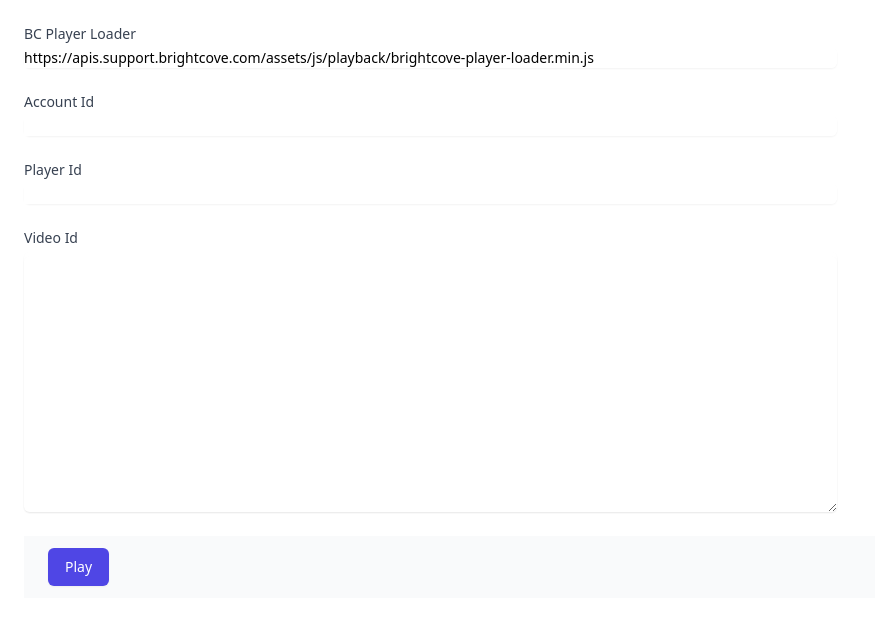
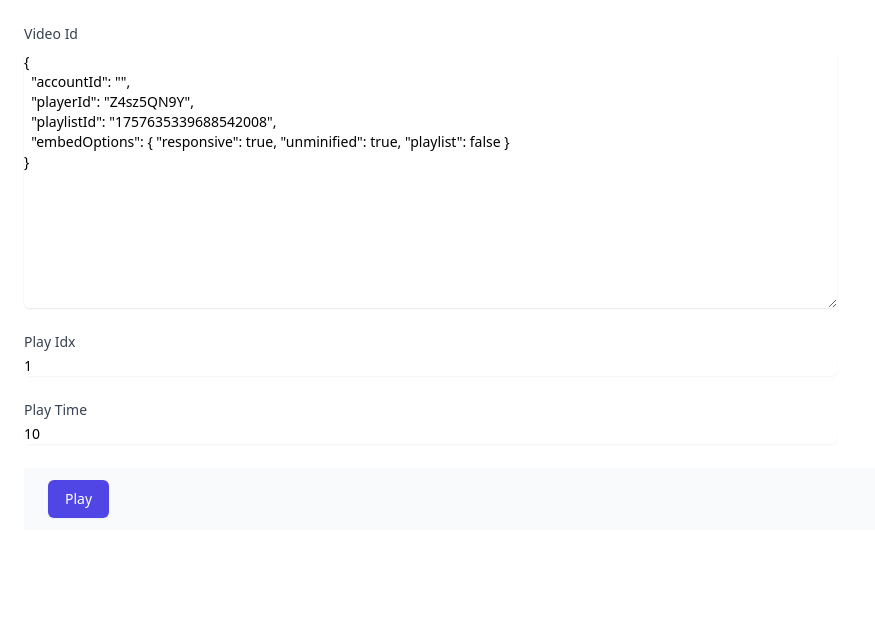
Before and after one commit to thanapol-hypcode/bcplayer-nuxtjs, a Nuxt app: page / in a window 1280 px wide. Shown: the top 626 px of the page, without its empty margins (0-875 px from the left). Built offline with nearby package versions, Linux system fonts and the light colour scheme.

Commit message:
set playlist item and start time

```diff
--- a/app.vue
+++ b/app.vue
@@ -2,11 +2,77 @@
   <div class="mt-5 md:col-span-2 md:mt-0">
     <div class="space-y-6 bg-white px-4 py-5 sm:p-6">
 
+      <!--      <div class="grid grid-cols-3 gap-6">-->
+      <!--        <div class="col-span-3 sm:col-span-2">-->
+      <!--          <label for="playerUrl" class="block text-sm font-medium text-gray-700">BC Player Loader</label>-->
+      <!--          <div class="mt-1 flex rounded-md shadow-sm">-->
+      <!--            <input type="text" name="playerUrl" v-model="playerUrl"-->
+      <!--                   class="block w-full flex-1-->
+      <!--                   rounded-none-->
+      <!--                   rounded-r-md-->
+      <!--                   border-gray-700-->
+      <!--                   focus:border-indigo-500-->
+      <!--                   focus:ring-indigo-500-->
+      <!--                   sm:text-sm"/>-->
+      <!--          </div>-->
+      <!--        </div>-->
+      <!--      </div>-->
+
+      <!--      <div class="grid grid-cols-3 gap-6">-->
+      <!--        <div class="col-span-3 sm:col-span-2">-->
+      <!--          <label for="accountId" class="block text-sm font-medium text-gray-700">Account Id</label>-->
+      <!--          <div class="mt-1 flex rounded-md shadow-sm">-->
+      <!--            <input type="text" name="accountId" v-model="accountId"-->
+      <!--                   class="block w-full flex-1-->
+      <!--                   rounded-none-->
+      <!--                   rounded-r-md-->
+      <!--                   border-gray-700-->
+      <!--                   focus:border-indigo-500-->
+      <!--                   focus:ring-indigo-500-->
+      <!--                   sm:text-sm"/>-->
+      <!--          </div>-->
+      <!--        </div>-->
+      <!--      </div>-->
+
+      <!--      <div class="grid grid-cols-3 gap-6">-->
+      <!--        <div class="col-span-3 sm:col-span-2">-->
+      <!--          <label for="playerId" class="block text-sm font-medium text-gray-700">Player Id</label>-->
+      <!--          <div class="mt-1 flex rounded-md shadow-sm">-->
+      <!--            <input type="text" name="playerId" v-model="playerId"-->
+      <!--                   class="block w-full flex-1-->
+      <!--                   rounded-none-->
+      <!--                   rounded-r-md-->
+      <!--                   border-gray-700-->
+      <!--                   focus:border-indigo-500-->
+      <!--                   focus:ring-indigo-500-->
+      <!--                   sm:text-sm"/>-->
+      <!--          </div>-->
+      <!--        </div>-->
+      <!--      </div>-->
+
+
       <div class="grid grid-cols-3 gap-6">
         <div class="col-span-3 sm:col-span-2">
-          <label for="playerUrl" class="block text-sm font-medium text-gray-700">BC Player Loader</label>
+          <label for="setting" class="block text-sm font-medium text-gray-700">Video Id</label>
           <div class="mt-1 flex rounded-md shadow-sm">
-            <input type="text" name="playerUrl" v-model="playerUrl"
+            <textarea name="setting" v-model="setting"
+                      placeholder='player loader config'
+                      class="mt-1 block w-full
+                      rounded-md
+                      border-gray-700
+                      shadow-sm
+                      focus:border-indigo-500
+                      focus:ring-indigo-500
+                      sm:text-sm h-64"/>
+          </div>
+        </div>
+      </div>
+
+      <div class="grid grid-cols-3 gap-6">
+        <div class="col-span-3 sm:col-span-2">
+          <label for="playIdx" class="block text-sm font-medium text-gray-700">Play Idx</label>
+          <div class="mt-1 flex rounded-md shadow-sm">
+            <input type="text" name="playIdx" v-model="playIdx"
                    class="block w-full flex-1
                    rounded-none
                    rounded-r-md
@@ -20,9 +86,9 @@
 
       <div class="grid grid-cols-3 gap-6">
         <div class="col-span-3 sm:col-span-2">
-          <label for="accountId" class="block text-sm font-medium text-gray-700">Account Id</label>
+          <label for="playTime" class="block text-sm font-medium text-gray-700">Play Time</label>
           <div class="mt-1 flex rounded-md shadow-sm">
-            <input type="text" name="accountId" v-model="accountId"
+            <input type="text" name="playTime" v-model="playTime"
                    class="block w-full flex-1
                    rounded-none
                    rounded-r-md
@@ -30,40 +96,6 @@
                    focus:border-indigo-500
                    focus:ring-indigo-500
                    sm:text-sm"/>
-          </div>
-        </div>
-      </div>
-
-      <div class="grid grid-cols-3 gap-6">
-        <div class="col-span-3 sm:col-span-2">
-          <label for="playerId" class="block text-sm font-medium text-gray-700">Player Id</label>
-          <div class="mt-1 flex rounded-md shadow-sm">
-            <input type="text" name="playerId" v-model="playerId"
-                   class="block w-full flex-1
-                   rounded-none
-                   rounded-r-md
-                   border-gray-700
-                   focus:border-indigo-500
-                   focus:ring-indigo-500
-                   sm:text-sm"/>
-          </div>
-        </div>
-      </div>
-
-
-      <div class="grid grid-cols-3 gap-6">
-        <div class="col-span-3 sm:col-span-2">
-          <label for="setting" class="block text-sm font-medium text-gray-700">Video Id</label>
-          <div class="mt-1 flex rounded-md shadow-sm">
-            <textarea name="setting" v-model="setting"
-                      placeholder=''
-                      class="mt-1 block w-full
-                      rounded-md
-                      border-gray-700
-                      shadow-sm
-                      focus:border-indigo-500
-                      focus:ring-indigo-500
-                      sm:text-sm h-64"/>
           </div>
         </div>
       </div>
@@ -87,47 +119,90 @@
 </template>
 <script>
 import {loadScript} from "vue-plugin-load-script";
+import brightcovePlayerLoader from '@brightcove/player-loader';
 
 export default {
   data() {
 
     return {
-      playerUrl: 'https://apis.support.brightcove.com/assets/js/playback/brightcove-player-loader.min.js',
-      accountId: '',
-      playerId: '',
-      setting: ``,
+      setting: `{
+  "accountId": "",
+  "playerId": "Z4sz5QN9Y",
+  "playlistId": "1757635339688542008",
+  "embedOptions": { "responsive": true, "unminified": true, "playlist": false }
+}`,
+      playIdx: 1,
+      playTime: 10,
     }
   },
   methods: {
     play() {
-      loadScript(this.playerUrl).then(() => {
-        try {
-          // const vdoId = JSON.parse(this.setting)
-          const vdoId = this.setting;
-          console.log(vdoId);
+      try {
+        // console.log(this.setting);
+        const config = JSON.parse(this.setting)
+        // const { vdoId, playlistId, ep, time } = this.setting;
 
-          this.buildPlayer(vdoId)
-        } catch (e) {
-          console.log(window);
-          console.error(e)
-        }
-      })
+        this.buildPlayer(config, parseInt(this.playIdx), parseInt(this.playTime))
+      } catch (e) {
+        console.log(window);
+        console.error(e)
+      }
+      // loadScript(this.playerUrl).then(() => {
+      //   try {
+      //     console.log(this.setting);
+      //     const config = JSON.parse(this.setting)
+      //     // const { vdoId, playlistId, ep, time } = this.setting;
+      //
+      //     this.buildPlayer(config)
+      //   } catch (e) {
+      //     console.log(window);
+      //     console.error(e)
+      //   }
+      // })
     },
-    buildPlayer(video_id) {
+    buildPlayer(config, playIdx, playTime) {
       const player_container = document.getElementById('player_container');
-      const brightcovePlayerLoader = window['brightcovePlayerLoader'];
+      // const brightcovePlayerLoader = window['brightcovePlayerLoader'];
+
+      // const {vdoId, playlistId, ep, time} = config;
+
+      const params = {
+        ...config,
+        refNode: player_container,
+        embedId: 'default',
+      }
+      console.log(params);
+      console.log(playIdx);
+      console.log(playTime);
 
       player_container.innerHTML = ''
-      brightcovePlayerLoader({
-        refNode: player_container,
-        accountId: this.accountId,
-        playerId: this.playerId,
-        videoId: video_id,
-        embedId: 'default',
-      }).then(function (success) {
-        console.log('player loaded');
+
+      brightcovePlayerLoader(params).then(function (success) {
+        const player = success.ref;
+        console.log(`player: `, player);
+        player.ready(function () {
+          console.log(`ready:`, player.playlist());
+        })
+        player.on('loadedmetadata',function(){
+          console.log(`loadedmetadata:`, player.playlist());
+
+          if (playIdx > 0) {
+            console.log(`currentItem: `, player.playlist?.currentItem());
+            player.playlist?.currentItem(playIdx);
+            console.log(`currentItem: `, player.playlist?.currentItem());
+          }
+          if (playTime > 0) {
+            console.log(player.currentTime());
+            player.currentTime(playTime);
+            console.log(player.currentTime());
+          }
+
+          player.play();
+        });
+
+
       }).catch(function (error) {
-        var p = document.createElement('p');
+        let p = document.createElement('p');
         p.textContent =
             'Sorry - the player could not be loaded. Please try again later.';
         player_container.appendChild(p);
--- a/package.json
+++ b/package.json
@@ -11,6 +11,7 @@
     "nuxt": "^3.0.0"
   },
   "dependencies": {
+    "@brightcove/player-loader": "^1.8.0",
     "@nuxtjs/tailwindcss": "^6.2.0",
     "postcss-custom-properties": "^13.1.0",
     "vue-plugin-load-script": "^2.1.1"
```
Also changed, not shown: 1 other file (tests, documents, lock files or other folders).
